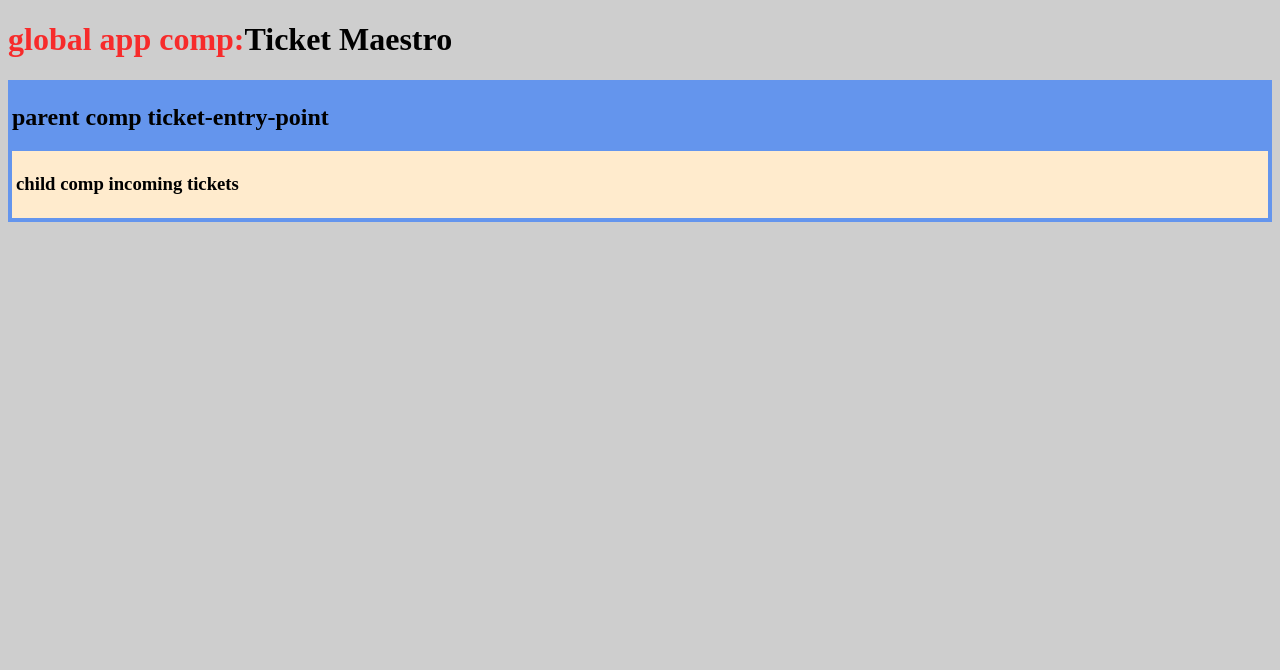
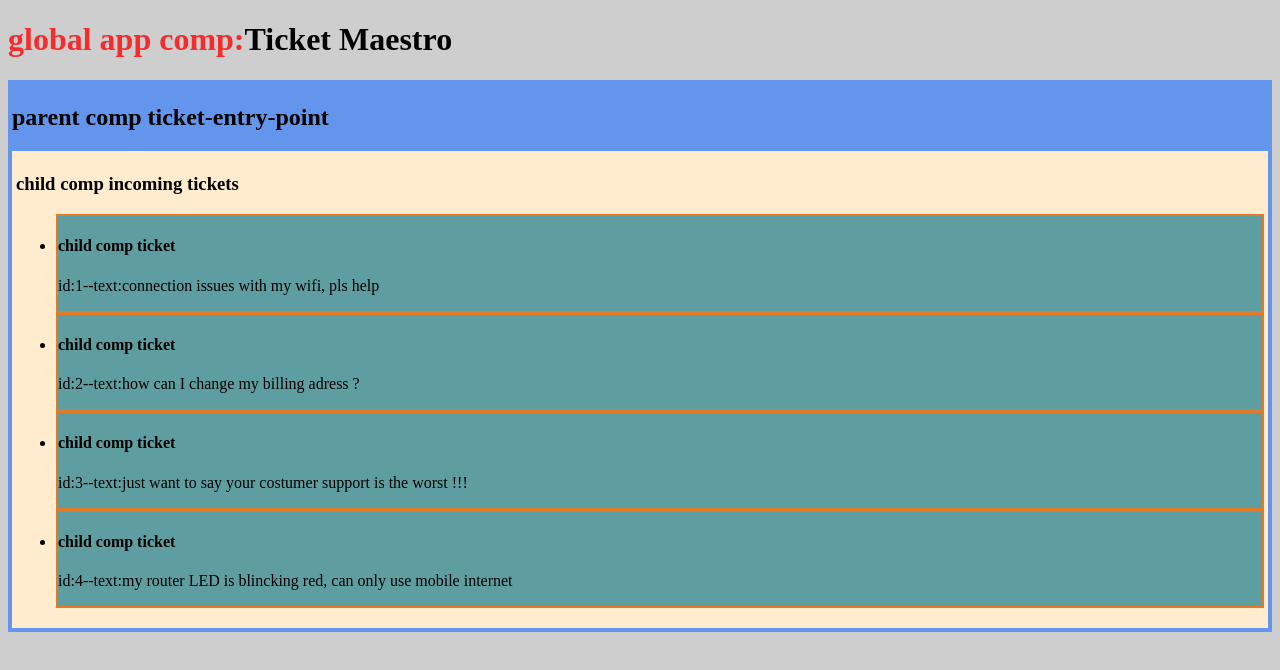
Before and after one commit to Erwin-Feld/ticket-maestro, an Angular app: page / in a window 1280 px wide. Shown: the top 670 px of the page. Built offline with nearby package versions, Linux system fonts and the light colour scheme.

Commit message:
added name change of property

```diff
--- a/src/app/ticket-entry-point/incoming-tickets/incoming-tickets.component.html
+++ b/src/app/ticket-entry-point/incoming-tickets/incoming-tickets.component.html
@@ -1,7 +1,7 @@
 <div>
     <h3>child comp incoming tickets</h3>
     <ul>
-        <li *ngFor="let ticket of incomingTickets">
+        <li *ngFor="let ticket of receaveTickets">
             <app-ticket [ticketValues]="ticket"></app-ticket>
         <!-- <span>ID({{ticket.id}})</span>--Text:{{ticket.text}}</li> -->
     </ul>
```
